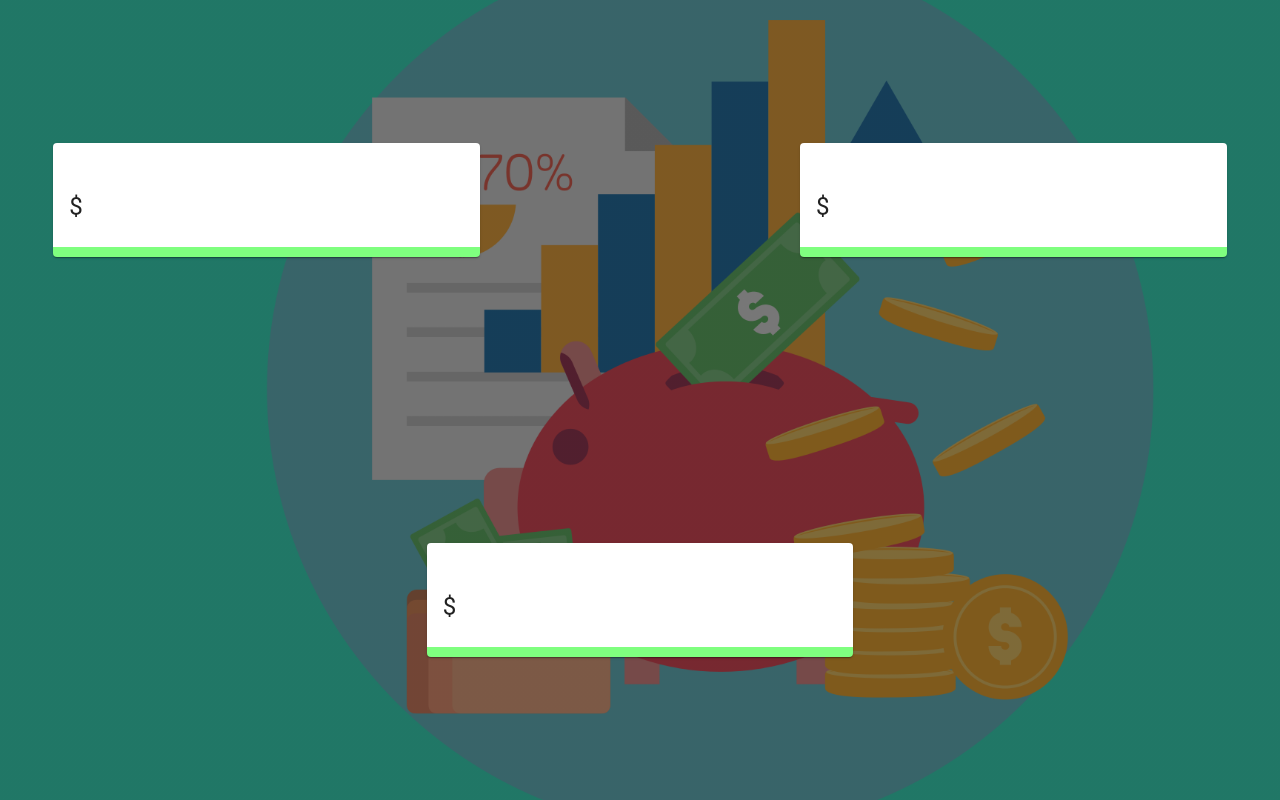
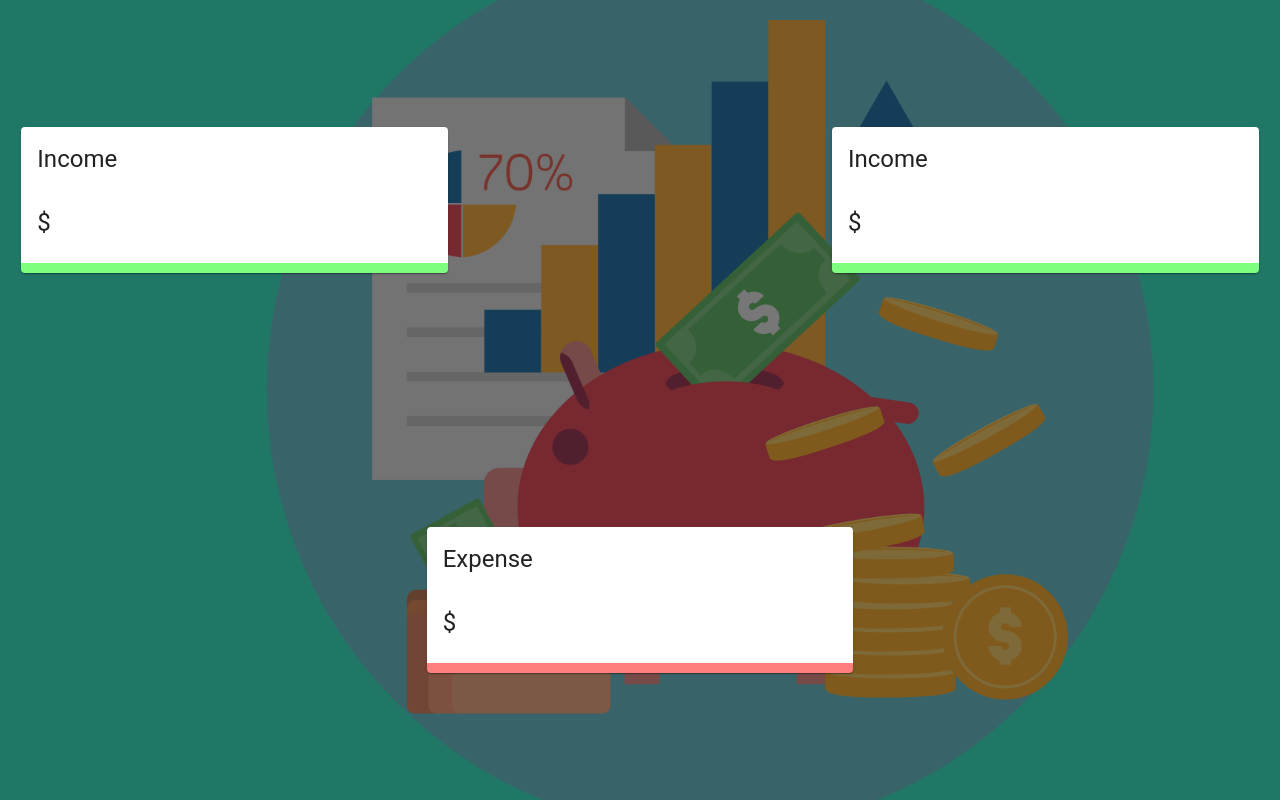
Before and after one commit to Techne3/voice_expense, a React (Create React App) app: page / in a window 1280 px wide. Built offline with nearby package versions, Linux system fonts and the light colour scheme.

Commit message:
defined styles for card details

```diff
--- a/src/App.js
+++ b/src/App.js
@@ -2,11 +2,13 @@ import React from "react";
 import { Grid } from "@material-ui/core";
 
 import DetailsCard from "./components/Details/DetailsCard";
+import useStyles from "./styles";
 function App() {
+  const classes = useStyles();
   return (
-    // Card test
     <div>
       <Grid
+        className={classes.grid}
         container
         spacing={0}
         alignItems="center"
--- a/src/components/Details/DetailsCard.js
+++ b/src/components/Details/DetailsCard.js
@@ -4,12 +4,12 @@ import { Doughnut } from "react-chartjs-2";
 
 import useStyles from "./styles";
 
-const DetailsCard = () => {
+const DetailsCard = ({ title }) => {
   const classes = useStyles();
 
   return (
-    <Card className={classes.income}>
-      <CardHeader />
+    <Card className={title === "Income" ? classes.income : classes.expense}>
+      <CardHeader title={title} />
       <CardContent>
         <Typography variant="h5">$</Typography>
         {/* <Doughnut /> */}
--- /dev/null
+++ b/src/styles.js
@@ -0,0 +1,30 @@
+import { makeStyles } from "@material-ui/core/styles";
+
+export default makeStyles((theme) => ({
+  desktop: {
+    [theme.breakpoints.up("sm")]: {
+      display: "none",
+    },
+  },
+  mobile: {
+    [theme.breakpoints.down("sm")]: {
+      display: "none",
+    },
+  },
+  main: {
+    [theme.breakpoints.up("sm")]: {
+      paddingBottom: "5%",
+    },
+  },
+  last: {
+    [theme.breakpoints.down("sm")]: {
+      marginBottom: theme.spacing(3),
+      paddingBottom: "200px",
+    },
+  },
+  grid: {
+    "& > *": {
+      margin: theme.spacing(2),
+    },
+  },
+}));
```
Also changed, not shown: 1 other file (tests, documents, lock files or other folders).
